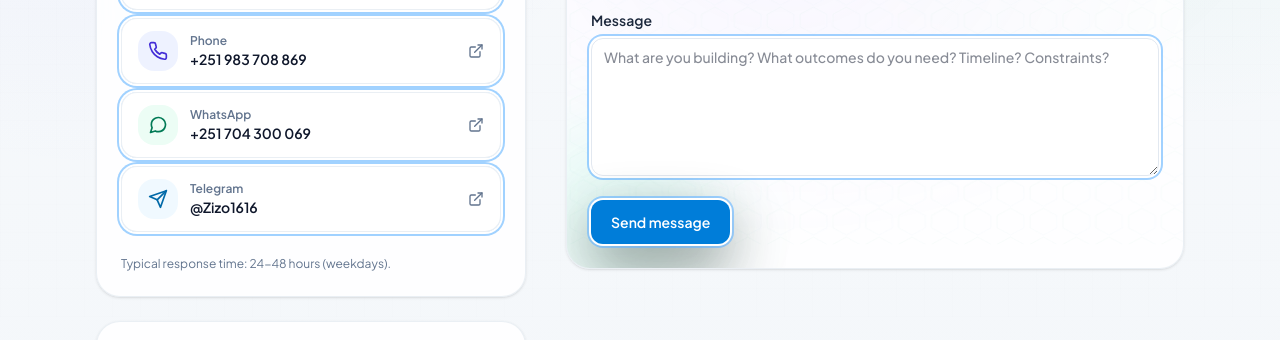
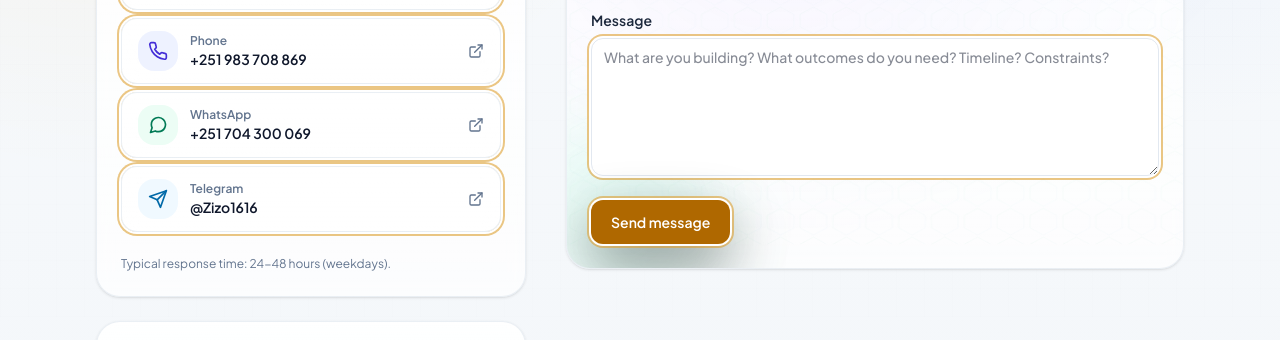
Before and after one commit to Tesfazion/TT, an Astro site: page /contact in a window 1280 px wide. Shown: the part 483-823 px from the top of the page. Built offline with nearby package versions, Linux system fonts and the light colour scheme; Astro itself is replaced by a stand-in of ours.

Commit message:
Fix:Update dashboard

```diff
--- a/src/components/layout/Header.astro
+++ b/src/components/layout/Header.astro
@@ -15,7 +15,7 @@ const isActive = (href: string) => (href === "/" ? path === "/" : path.startsWit
       <img
         src={site.assets.logo}
         alt={`${site.company.name} logo`}
-        class="h-16 w-16 rounded-2xl border border-slate-200/70 bg-white/80 object-contain p-1 shadow-sm sm:h-20 sm:w-20 dark:border-white/10 dark:bg-white/5"
+        class="h-12 w-12 rounded-2xl border border-slate-200/70 bg-white/80 object-contain p-1 shadow-sm sm:h-14 sm:w-14 dark:border-white/10 dark:bg-white/5"
         loading="eager"
         decoding="async"
       />
--- a/src/pages/case-studies/[id].astro
+++ b/src/pages/case-studies/[id].astro
@@ -25,7 +25,7 @@ const { Content } = await render(entry);
       decoding="async"
       class="absolute inset-0 h-full w-full object-cover opacity-16"
     />
-    <div class="absolute inset-0 bg-[radial-gradient(circle_at_25%_20%,rgba(99,102,241,0.18),transparent_60%)]"></div>
+    <div class="absolute inset-0 bg-[radial-gradient(circle_at_25%_20%,rgba(245,158,11,0.20),transparent_60%)]"></div>
     <div class="absolute inset-0 bg-gradient-to-b from-white/40 via-white/10 to-white/0 dark:from-slate-950/30 dark:via-slate-950/20 dark:to-slate-950/0"></div>
 
     <div class="relative grid gap-8 lg:grid-cols-12 lg:items-end">
@@ -86,7 +86,7 @@ const { Content } = await render(entry);
   <div class="mt-10 grid gap-6 lg:grid-cols-12">
     <article class="lg:col-span-8">
       <div class="surface rounded-3xl p-6">
-        <div class="prose prose-slate max-w-none dark:prose-invert">
+        <div class="prose prose-slate prose-brand max-w-none dark:prose-invert">
           <Content />
         </div>
       </div>
--- a/src/pages/company.astro
+++ b/src/pages/company.astro
@@ -12,7 +12,7 @@ import { site } from "../config/site";
       decoding="async"
       class="absolute inset-0 h-full w-full object-cover opacity-18"
     />
-    <div class="absolute inset-0 bg-[radial-gradient(circle_at_25%_20%,rgba(99,102,241,0.18),transparent_60%)]"></div>
+    <div class="absolute inset-0 bg-[radial-gradient(circle_at_25%_20%,rgba(245,158,11,0.20),transparent_60%)]"></div>
     <div class="relative flex flex-col gap-3">
       <div class="flex items-center gap-4">
         <img
--- a/src/pages/contact.astro
+++ b/src/pages/contact.astro
@@ -18,7 +18,7 @@ const whatsappNumber = site.contact.whatsappE164.replace("+", "");
       decoding="async"
       class="absolute inset-0 h-full w-full object-cover opacity-20"
     />
-    <div class="absolute inset-0 bg-[radial-gradient(circle_at_25%_20%,rgba(99,102,241,0.20),transparent_60%)]"></div>
+    <div class="absolute inset-0 bg-[radial-gradient(circle_at_25%_20%,rgba(245,158,11,0.22),transparent_60%)]"></div>
     <div class="relative flex flex-col gap-2">
       <h1 class="text-3xl font-semibold tracking-tight text-slate-900 dark:text-white">Contact</h1>
       <p class="max-w-2xl text-sm leading-relaxed text-slate-600 dark:text-slate-300">
--- a/src/pages/index.astro
+++ b/src/pages/index.astro
@@ -94,7 +94,7 @@ const projects = (await getCollection("projects"))
 
     <div class="lg:col-span-5">
       <div class="relative overflow-hidden rounded-3xl border border-white/10 bg-slate-950/70 shadow-glow">
-        <div class="absolute inset-0 bg-[radial-gradient(circle_at_30%_20%,rgba(99,102,241,0.25),transparent_55%)]"></div>
+        <div class="absolute inset-0 bg-[radial-gradient(circle_at_30%_20%,rgba(245,158,11,0.26),transparent_55%)]"></div>
         <img
           src="/images/library/software-dev/b31c608108475fea6cd7e49e3a2dd46e.jpg"
           alt=""
@@ -103,7 +103,7 @@ const projects = (await getCollection("projects"))
           decoding="async"
         />
         <div class="animate-float absolute -right-10 -top-10 h-40 w-40 rounded-full bg-emerald-400/10 blur-2xl"></div>
-        <div class="animate-float absolute -bottom-12 -left-10 h-56 w-56 rounded-full bg-indigo-400/10 blur-2xl"></div>
+        <div class="animate-float absolute -bottom-12 -left-10 h-56 w-56 rounded-full bg-sky-400/10 blur-2xl"></div>
         <div class="relative p-6">
           <div class="flex items-center gap-4">
             <img
--- a/src/pages/insights/[id].astro
+++ b/src/pages/insights/[id].astro
@@ -47,7 +47,7 @@ const { Content } = await render(entry);
     </div>
   </section>
 
-  <article class="prose prose-slate mt-10 max-w-none dark:prose-invert">
+  <article class="prose prose-slate prose-brand mt-10 max-w-none dark:prose-invert">
     <Content />
   </article>
 </Layout>
--- a/src/pages/projects/[id].astro
+++ b/src/pages/projects/[id].astro
@@ -36,7 +36,7 @@ const { Content } = await render(entry);
         class="pointer-events-none absolute inset-0 h-full w-full opacity-25"
       />
     )}
-    <div class="absolute inset-0 bg-[radial-gradient(circle_at_20%_10%,rgba(99,102,241,0.20),transparent_60%)]"></div>
+    <div class="absolute inset-0 bg-[radial-gradient(circle_at_20%_10%,rgba(245,158,11,0.22),transparent_60%)]"></div>
     <div class="absolute inset-0 bg-gradient-to-b from-white/40 via-white/10 to-white/0 dark:from-slate-950/30 dark:via-slate-950/20 dark:to-slate-950/0"></div>
 
     <div class="relative grid gap-8 lg:grid-cols-12 lg:items-end">
@@ -114,7 +114,7 @@ const { Content } = await render(entry);
   <div class="mt-10 grid gap-6 lg:grid-cols-12">
     <article class="lg:col-span-8">
       <div class="surface rounded-3xl p-6">
-        <div class="prose prose-slate max-w-none dark:prose-invert">
+        <div class="prose prose-slate prose-brand max-w-none dark:prose-invert">
           <Content />
         </div>
       </div>
--- a/src/pages/projects/index.astro
+++ b/src/pages/projects/index.astro
@@ -17,7 +17,7 @@ const projects = (await getCollection("projects")).sort(
       decoding="async"
       class="absolute inset-0 h-full w-full object-cover opacity-20"
     />
-    <div class="absolute inset-0 bg-[radial-gradient(circle_at_30%_20%,rgba(99,102,241,0.25),transparent_55%)]"></div>
+    <div class="absolute inset-0 bg-[radial-gradient(circle_at_30%_20%,rgba(245,158,11,0.26),transparent_55%)]"></div>
     <div class="relative flex flex-col gap-2">
       <h1 class="text-3xl font-semibold tracking-tight text-slate-900 dark:text-white">Projects</h1>
       <p class="max-w-2xl text-sm text-slate-600 dark:text-slate-300">
--- /dev/null
+++ b/src/src/config/site.ts
@@ -0,0 +1,80 @@
+export type NavItem = { label: string; href: string };
+
+export const site = {
+  brand: {
+    name: "Tesfatseyon Me/h",
+    tagline: "Sunshine Tech Solutions Owner • CEO",
+    headline: "I build products that scale — and teams that ship.",
+    subheadline:
+      "I help organizations turn ambiguous ideas into reliable systems, delightful experiences, and measurable growth.",
+    location: "Addis Abeba, Ethiopia",
+    availability: "Open to consulting • Advisory • Speaking"
+  },
+  contact: {
+    email: "tesfazion428@email.com",
+    phoneDisplay: "+251 070 430 0069",
+    phoneE164: "+25+251 983 708 869"
+  },
+  links: {
+    linkedin: "https://www.linkedin.com/in/your-handle",
+    github: "https://github.com/your-handle",
+    x: "https://x.com/your-handle"
+  },
+  nav: [
+    { label: "Home", href: "/" },
+    { label: "About", href: "/about" },
+    { label: "Case Studies", href: "/case-studies" },
+    { label: "Insights", href: "/insights" },
+    { label: "Contact", href: "/contact" }
+  ] satisfies NavItem[],
+  seo: {
+    siteUrl: "https://example.com",
+    title: "Your Name — Tech Solutions Owner & CEO",
+    description:
+      "Executive-level portfolio: product strategy, engineering leadership, and delivery of scalable systems."
+  },
+  analytics: {
+    plausibleDomain: ""
+  },
+  services: [
+    {
+      title: "Product & Delivery",
+      description:
+        "From strategy to shipped MVPs: discovery, roadmaps, execution, and measurable outcomes.",
+      bullets: ["Product discovery", "Roadmaps & OKRs", "MVP to scale-up delivery"]
+    },
+    {
+      title: "Engineering Leadership",
+      description:
+        "Build high-performing teams and systems: architecture, hiring, standards, and developer velocity.",
+      bullets: ["Architecture reviews", "Team building", "Engineering standards"]
+    },
+    {
+      title: "Tech Solutions",
+      description:
+        "Modern web apps, APIs, automations, and integrations focused on reliability and speed.",
+      bullets: ["Full-stack builds", "Integrations", "Performance & security"]
+    }
+  ],
+  highlights: [
+    { label: "Years leading teams", value: "8+" },
+    { label: "Products shipped", value: "25+" },
+    { label: "Avg. delivery speed-up", value: "2–4×" },
+    { label: "Uptime targets met", value: "99.9%" }
+  ],
+  trust: ["Startups", "SMBs", "Enterprises", "Public sector"],
+  testimonials: [
+    {
+      quote:
+        "Exceptional execution and leadership — delivered ahead of schedule with clear communication.",
+      name: "Client Name",
+      title: "CEO, Company"
+    },
+    {
+      quote:
+        "A rare blend of strategy and hands-on delivery. Strong architectural decisions with business impact.",
+      name: "Partner Name",
+      title: "CTO, Company"
+    }
+  ]
+} as const;
--- a/src/styles/global.css
+++ b/src/styles/global.css
@@ -10,16 +10,17 @@
   --font-mono: "JetBrains Mono", ui-monospace, SFMono-Regular, Menlo, Monaco, Consolas, "Liberation Mono",
     "Courier New", monospace;
 
-  --color-brand-50: oklch(0.98 0.02 250);
-  --color-brand-100: oklch(0.95 0.04 250);
-  --color-brand-200: oklch(0.9 0.07 250);
-  --color-brand-300: oklch(0.83 0.1 250);
-  --color-brand-400: oklch(0.75 0.14 250);
-  --color-brand-500: oklch(0.67 0.16 250);
-  --color-brand-600: oklch(0.58 0.17 250);
-  --color-brand-700: oklch(0.5 0.16 250);
-  --color-brand-800: oklch(0.42 0.14 250);
-  --color-brand-900: oklch(0.35 0.12 250);
+  /* Warm “sunshine” brand palette (matches the logo) */
+  --color-brand-50: oklch(0.98 0.02 78);
+  --color-brand-100: oklch(0.95 0.04 78);
+  --color-brand-200: oklch(0.9 0.07 78);
+  --color-brand-300: oklch(0.83 0.1 78);
+  --color-brand-400: oklch(0.75 0.14 78);
+  --color-brand-500: oklch(0.67 0.16 78);
+  --color-brand-600: oklch(0.58 0.17 78);
+  --color-brand-700: oklch(0.5 0.16 78);
+  --color-brand-800: oklch(0.42 0.14 78);
+  --color-brand-900: oklch(0.35 0.12 78);
 
   --shadow-glow: 0 0 0 1px rgb(255 255 255 / 0.06), 0 22px 55px rgb(0 0 0 / 0.45);
 
@@ -83,9 +84,9 @@ html.dark {
 body {
   position: relative;
   background:
-    radial-gradient(1200px circle at 10% 0%, rgb(99 102 241 / 0.09), transparent 55%),
-    radial-gradient(900px circle at 90% 10%, rgb(16 185 129 / 0.07), transparent 50%),
-    radial-gradient(900px circle at 50% 95%, rgb(59 130 246 / 0.06), transparent 55%),
+    radial-gradient(1200px circle at 10% 0%, oklch(0.67 0.16 78 / 0.1), transparent 55%),
+    radial-gradient(900px circle at 90% 10%, rgb(59 130 246 / 0.07), transparent 50%),
+    radial-gradient(900px circle at 50% 95%, rgb(16 185 129 / 0.07), transparent 55%),
     linear-gradient(to bottom, rgb(248 250 252), rgb(241 245 249));
 }
 
@@ -95,8 +96,8 @@ body::before {
   inset: 0;
   pointer-events: none;
   background:
-    radial-gradient(700px circle at 25% 20%, rgb(99 102 241 / 0.04), transparent 60%),
-    radial-gradient(700px circle at 75% 30%, rgb(16 185 129 / 0.04), transparent 60%),
+    radial-gradient(700px circle at 25% 20%, oklch(0.67 0.16 78 / 0.045), transparent 60%),
+    radial-gradient(700px circle at 75% 30%, rgb(59 130 246 / 0.035), transparent 60%),
     repeating-linear-gradient(
       0deg,
       rgb(15 23 42 / 0.012) 0,
@@ -149,7 +150,7 @@ body::before {
 @media (prefers-reduced-motion: reduce) {
   .animate-fade-in-up,
   .animate-float,
-.animate-gradient,
+  .animate-gradient,
   .animate-shimmer::after {
     animation: none !important;
   }
@@ -157,9 +158,9 @@ body::before {
 
 .dark body {
   background:
-    radial-gradient(1200px circle at 10% 10%, rgb(99 102 241 / 0.2), transparent 55%),
-    radial-gradient(900px circle at 90% 20%, rgb(16 185 129 / 0.14), transparent 45%),
-    radial-gradient(900px circle at 50% 90%, rgb(59 130 246 / 0.16), transparent 50%),
+    radial-gradient(1200px circle at 10% 10%, oklch(0.67 0.16 78 / 0.22), transparent 55%),
+    radial-gradient(900px circle at 90% 20%, rgb(59 130 246 / 0.16), transparent 45%),
+    radial-gradient(900px circle at 50% 90%, rgb(16 185 129 / 0.18), transparent 50%),
     linear-gradient(to bottom, rgb(2 6 23), rgb(3 7 18));
 }
 
@@ -171,25 +172,50 @@ body::before {
 }
 
 @utility surface {
-  @apply border border-slate-200/70 bg-white/85 shadow-sm backdrop-blur;
+  @apply border border-slate-200/70 shadow-sm backdrop-blur;
+  background: linear-gradient(to bottom, rgb(255 255 255 / 0.92), rgb(255 255 255 / 0.72));
   @variant dark {
-    @apply border-white/10 bg-slate-950/45;
+    @apply border-white/10;
+    background: linear-gradient(to bottom, rgb(2 6 23 / 0.55), rgb(2 6 23 / 0.35));
   }
 }
 
 @utility surface-strong {
-  @apply border border-slate-200/80 bg-white/92 shadow-sm backdrop-blur;
+  @apply border border-slate-200/80 shadow-sm backdrop-blur;
+  background: linear-gradient(to bottom, rgb(255 255 255 / 0.96), rgb(255 255 255 / 0.82));
   @variant dark {
-    @apply border-white/10 bg-slate-950/55;
+    @apply border-white/10;
+    background: linear-gradient(to bottom, rgb(2 6 23 / 0.7), rgb(2 6 23 / 0.42));
   }
 }
 
 @utility card-hover {
   transition:
     transform 180ms var(--ease-smooth),
-    box-shadow 180ms var(--ease-smooth);
-  &:hover {
+    box-shadow 180ms var(--ease-smooth),
+    border-color 180ms var(--ease-smooth);
+  @media (hover: hover) {
+    &:hover {
+      transform: translateY(-3px);
+      box-shadow: 0 18px 60px rgb(15 23 42 / 0.14);
+      border-color: rgb(148 163 184 / 0.5);
+    }
+  }
+  &:focus-visible {
     transform: translateY(-2px);
-    box-shadow: 0 14px 40px rgb(15 23 42 / 0.12);
+    box-shadow: 0 18px 60px rgb(15 23 42 / 0.14);
+    border-color: rgb(148 163 184 / 0.55);
   }
 }
+
+@utility prose-brand {
+  --tw-prose-links: var(--color-brand-700);
+  --tw-prose-quote-borders: var(--color-brand-400);
+  --tw-prose-code: var(--color-slate-800);
+  --tw-prose-pre-bg: var(--color-slate-950);
+  @variant dark {
+    --tw-prose-links: var(--color-brand-300);
+    --tw-prose-code: var(--color-slate-200);
+    --tw-prose-pre-bg: var(--color-slate-950);
+  }
+}
```
Also changed, not shown: public/favicon.svg, public/og.svg.
